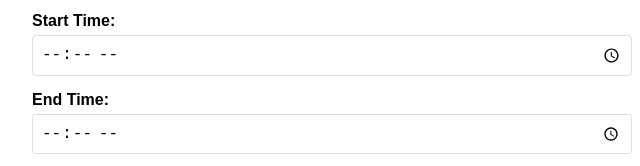
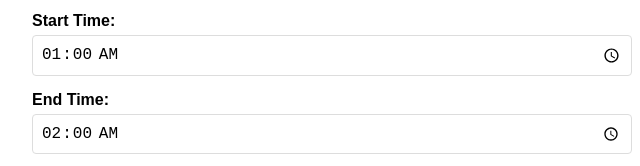
Before and after one commit to ankagrawal/tracking, a plain HTML site: page time_tracking.html in a window 1280 px wide. Shown: the part 252-418 px from the top of the page, 308-948 px from the left. Drawn offline with Linux system fonts and the light colour scheme.

Commit message:
Add default values for time.

```diff
--- a/time_tracking.html
+++ b/time_tracking.html
@@ -140,6 +140,39 @@
         // Set today's date as default
         document.getElementById('date').valueAsDate = new Date();
 
+        // Auto-populate start and end times
+        function setDefaultTimes() {
+            const now = new Date();
+            const hours = now.getHours();
+            const minutes = now.getMinutes();
+
+            // Round down to nearest 30 minutes
+            const roundedMinutes = minutes < 30 ? 0 : 30;
+
+            // Create start time
+            const startTime = new Date();
+            startTime.setHours(hours);
+            startTime.setMinutes(roundedMinutes);
+            startTime.setSeconds(0);
+
+            // Create end time (1 hour later)
+            const endTime = new Date(startTime);
+            endTime.setHours(endTime.getHours() + 1);
+
+            // Format times as HH:MM
+            const formatTime = (date) => {
+                const h = date.getHours().toString().padStart(2, '0');
+                const m = date.getMinutes().toString().padStart(2, '0');
+                return `${h}:${m}`;
+            };
+
+            document.getElementById('startTime').value = formatTime(startTime);
+            document.getElementById('endTime').value = formatTime(endTime);
+        }
+
+        // Set default times on page load
+        setDefaultTimes();
+
         // Handle form submission
         document.getElementById('timeTrackingForm').addEventListener('submit', async (e) => {
             e.preventDefault();
@@ -177,6 +210,7 @@
                 // Reset form
                 document.getElementById('timeTrackingForm').reset();
                 document.getElementById('date').valueAsDate = new Date();
+                setDefaultTimes();
 
             } catch (error) {
                 // Show error message
```
